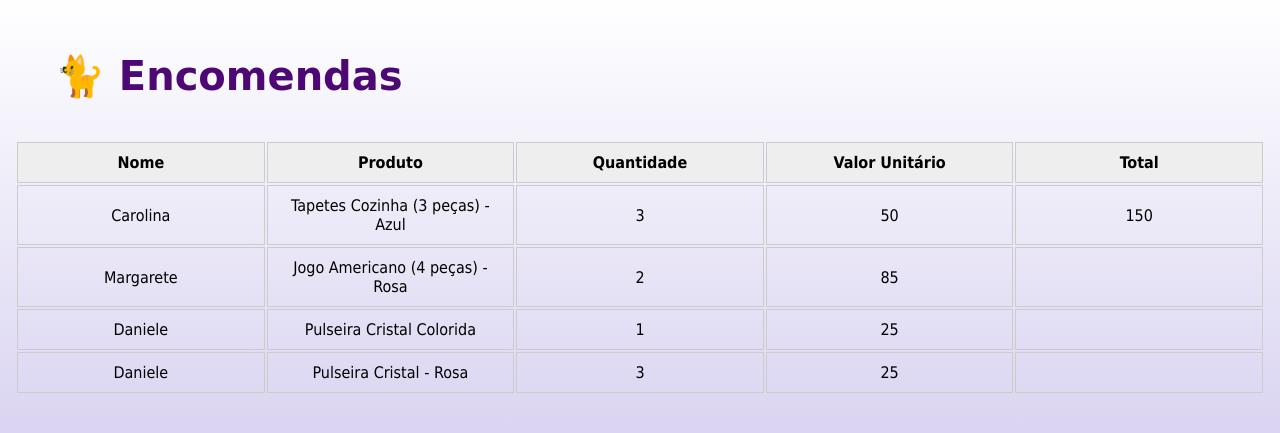
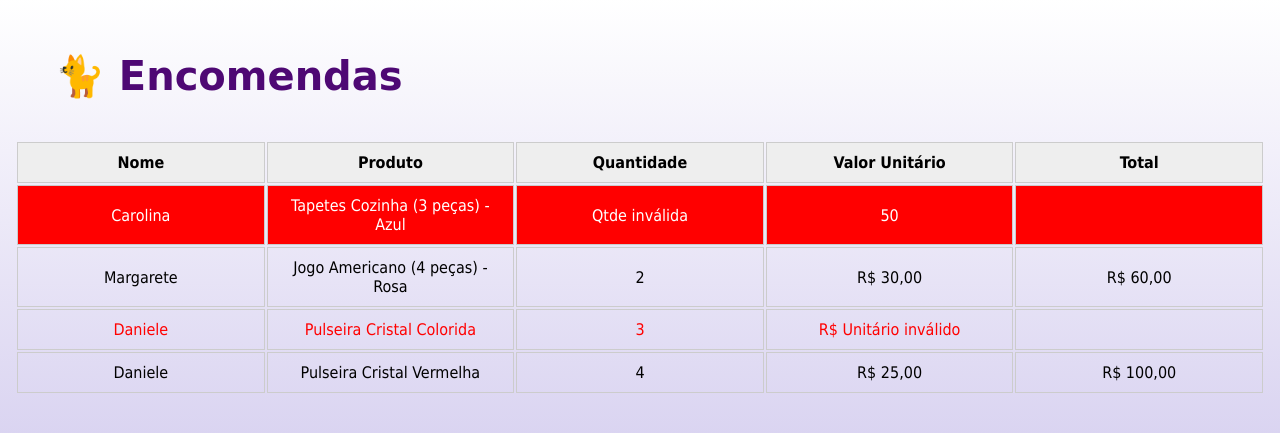
Before and after one commit to 123professoralu/SilFazendoArte_25TB, a plain HTML site: page encomendas.html in a window 1280 px wide. Shown: the part 112-545 px from the top of the page. Drawn offline with Linux system fonts and the light colour scheme.

Commit message:
Classe para estilizar infos invalidas

```diff
--- a/css/estilos_encomendas.css
+++ b/css/estilos_encomendas.css
@@ -56,21 +56,31 @@ nav li a{
 .encomendas-item:before{
 	content: "🐈";
 }
-/*Tabela de Encomendas*/
+
+/*Estilização da Tabela de Encomendas*/
 table{
     width: 100%;
     margin-bottom: 2%;
     table-layout: fixed;
 }
-td, th{
+th{
+    font-weight: bold;
+    background-color: #EEE;
+}
+td, th {
     padding: 10px;
     margin: 0;
     border: 1px solid #ccc;
     text-align: center;
 }
-th {
-    font-weight: bold;
-    background-color: #EEE;
+
+/*Destaque da informação inválida*/
+.info-invalida {
+    background-color: red;
+    color: white;
+}
+.info-invalida2 {
+    color: red;
 }
 
 /*Footer*/
--- a/encomendas.html
+++ b/encomendas.html
@@ -23,11 +23,13 @@
             <ul class="encomendas-titulo">
                 <li class="encomendas-item"> Encomendas</li>
             </ul>
-            <section class="container">
-                <!--Tabela das Encomendas-->
+            <!--Tabela de Encomendas-->
             <table>
+                <!--Cabeçalho da tabela-->
                 <thead>
+                    <!--Linha-->
                     <tr>
+                        <!--Coluna do cabeçalho da tabela-->
                         <th>Nome</th>
                         <th>Produto</th>
                         <th>Quantidade</th>
@@ -35,11 +37,11 @@
                         <th>Total</th>
                     </tr>
                 </thead>
-                    <tbody id="tabela-clientes">
+                <tbody class="tabela-clientes">
                     <tr class="cliente">
                         <td class="nome">Carolina</td>
                         <td class="produto">Tapetes Cozinha (3 peças) - Azul</td>
-                            <td class="qtde">3</td>
+                        <td class="qtde">w</td>
                         <td class="unitario">50</td>
                         <td class="total"></td>
                     </tr>
@@ -47,26 +49,25 @@
                         <td class="nome">Margarete</td>
                         <td class="produto">Jogo Americano (4 peças) - Rosa</td>
                         <td class="qtde">2</td>
-                            <td class="unitario">85</td>
+                        <td class="unitario">30</td>
                         <td class="total"></td>
                     </tr>
                     <tr class="cliente">
                         <td class="nome">Daniele</td>
                         <td class="produto">Pulseira Cristal Colorida</td>
-                            <td class="qtde">1</td>
-                            <td class="unitario">25</td>
+                        <td class="qtde">3</td>
+                        <td class="unitario">QW</td>
                         <td class="total"></td>
                     </tr>
                     <tr class="cliente">
                         <td class="nome">Daniele</td>
-                            <td class="produto">Pulseira Cristal - Rosa</td>
-                            <td class="qtde">3</td>
+                        <td class="produto">Pulseira Cristal Vermelha</td>
+                        <td class="qtde">4</td>
                         <td class="unitario">25</td>
                         <td class="total"></td>
                     </tr>
                 </tbody>
             </table>
-            </section>
         </main>
         <!--Rodapé do Site-->
        <footer>
--- a/js/encomenda.js
+++ b/js/encomenda.js
@@ -1 +1,41 @@
-document.querySelector(".total").textContent=document.querySelector(".qtde").textContent * document.querySelector(".unitario").textContent
+//Código para calcular o total de 1 linha
+//document.querySelector(".total").textContent=document.querySelector(".qtde").textContent * document.querySelector(".unitario").textContent
+
+//Captura todas as encomendas para calcular o total
+var clientes = document.querySelectorAll(".cliente");
+
+for (var count=0; count < clientes.length; count++) {
+
+    //Captura a quantidade da encomenda
+    var tab_qtde = clientes[count].querySelector(".qtde").textContent;
+
+    //Captura o valor unitário da encomenda
+    var tab_unitario = clientes[count].querySelector(".unitario").textContent;
+
+    //Valida a quantidade
+    if(tab_qtde < 1 || isNaN(tab_qtde)){
+        //Quantidade é inválida
+        clientes[count].querySelector(".qtde").textContent = "Qtde inválida";
+        clientes[count].classList.add("info-invalida");
+    } else {
+        //Verifica se o valor unitário é inválido
+        if(tab_unitario < 0 || isNaN(tab_unitario)){
+            //Unitário é inválido
+            clientes[count].querySelector(".unitario").textContent = "R$ Unitário inválido";
+            clientes[count].classList.add("info-invalida2");
+        } else {
+            //Calcula o valor total
+            clientes[count].querySelector(".total").textContent = calculaTotal(tab_qtde,tab_unitario);
+            clientes[count].querySelector(".unitario").textContent = parseFloat(tab_unitario).toLocaleString('pt-BR', {style:'currency',currency:'BRL'});
+        }
+    }
+}
+
+//Função para cálculo do valor total
+function calculaTotal(qtde_encomenda, unit_encomenda){
+    var total = 0;
+
+    total = qtde_encomenda * unit_encomenda;
+
+    return total.toLocaleString('pt-BR', {style:'currency',currency:'BRL'});
+}
```
Also changed, not shown: img/banner_old.jpeg (added), 1 other file. Lines whose indentation alone changed are shown as unchanged.
